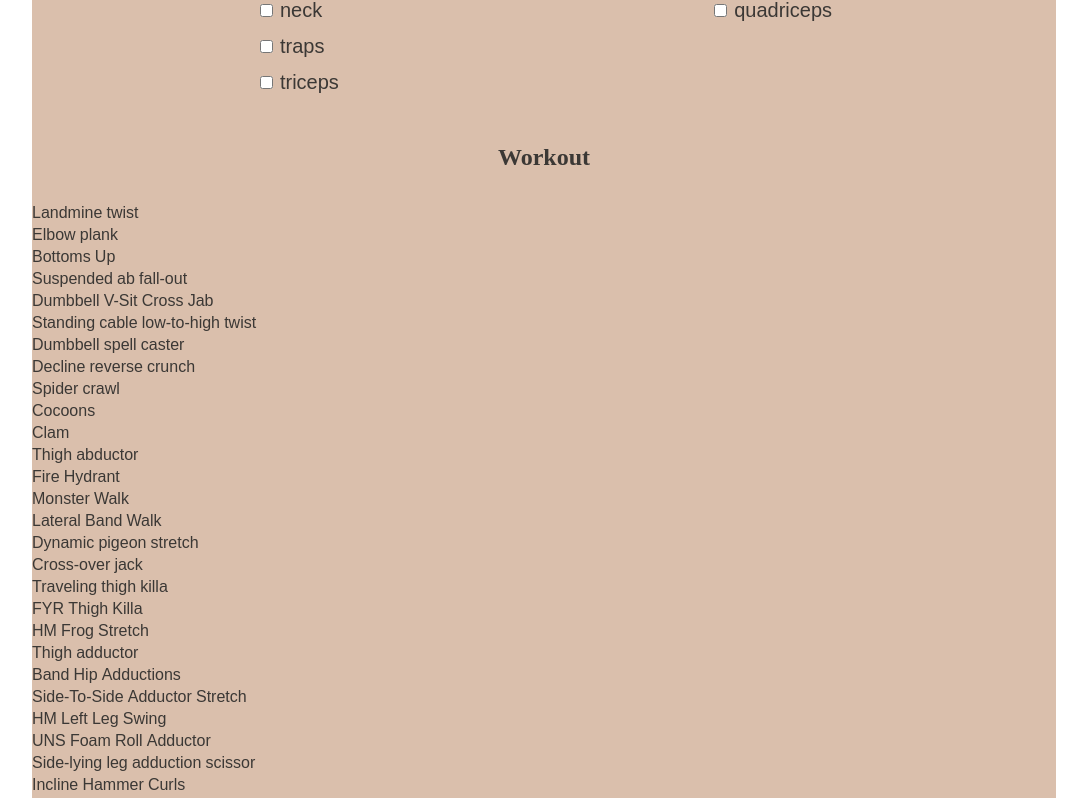
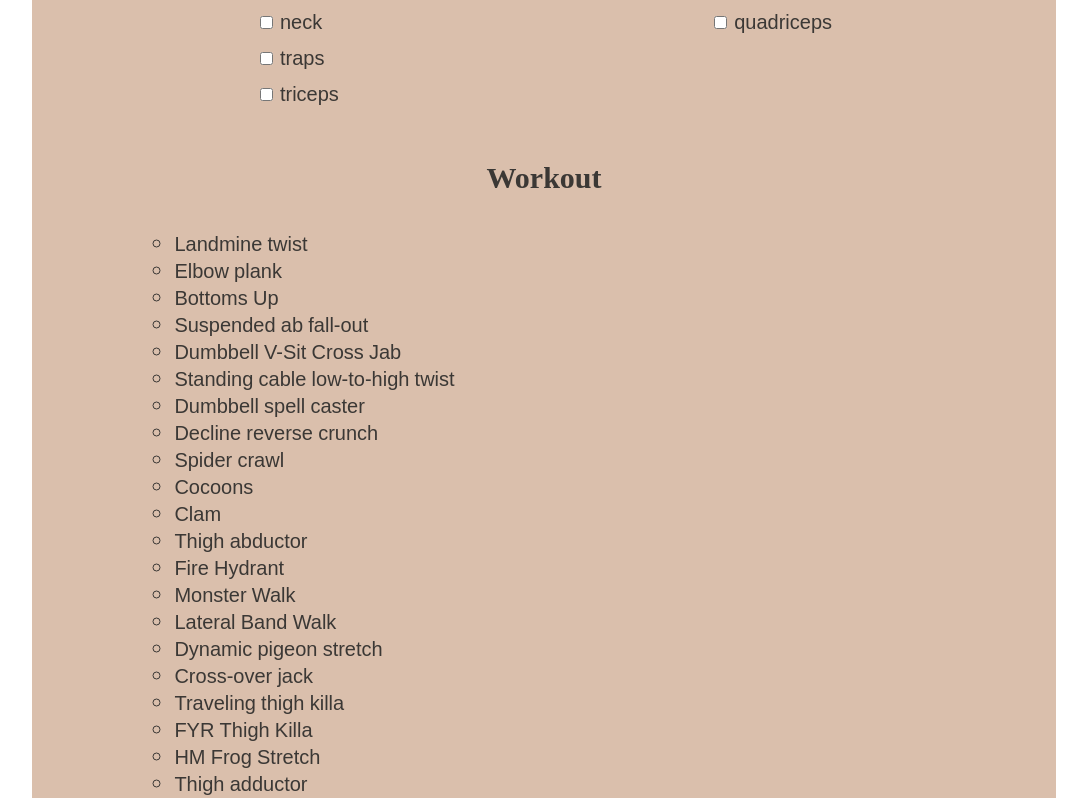
Before and after one commit to gosikxo/personal-trainer-app, a React (Create React App) app: page / in a window 1280 px wide. Shown: the part 478-1276 px from the top of the page, without its empty margins (96-1183 px from the left). Built offline with nearby package versions, Linux system fonts and the light colour scheme; data requests are answered from the project's data file; a web font is replaced by a local one.

Commit message:
Style excercises

```diff
--- a/src/components/Workout.tsx
+++ b/src/components/Workout.tsx
@@ -5,11 +5,13 @@ const Workout = ({ exercises }: { exercises: Array<Excercise> }) => {
   return (
     <div className='workout'>
       <h2>Workout</h2>
-      {exercises.map((exercise: Excercise) => (
-        <div>
-          {exercise.name}
-        </div>
-      ))}
+      <ul>
+        {exercises.map((exercise: Excercise) => (
+          <li>
+            {exercise.name}
+          </li>
+        ))}
+      </ul>
     </div>
   )
 }
--- a/src/index.css
+++ b/src/index.css
@@ -20,6 +20,7 @@ h2 {
   font-family: 'Gloock', serif;
   text-align: center;
   padding: 10px;
+  font-size: 30px;
 }
 
 .container {
@@ -59,3 +60,14 @@ h2 {
   margin-right: 7px;
   margin-bottom: 15px;
 }
+
+.workout {
+  background-color: var(--cream);
+  width: 80%;
+  margin: auto;
+}
+
+.workout ul {
+  font-size: 20px;
+  list-style-type: circle;
+}
```
